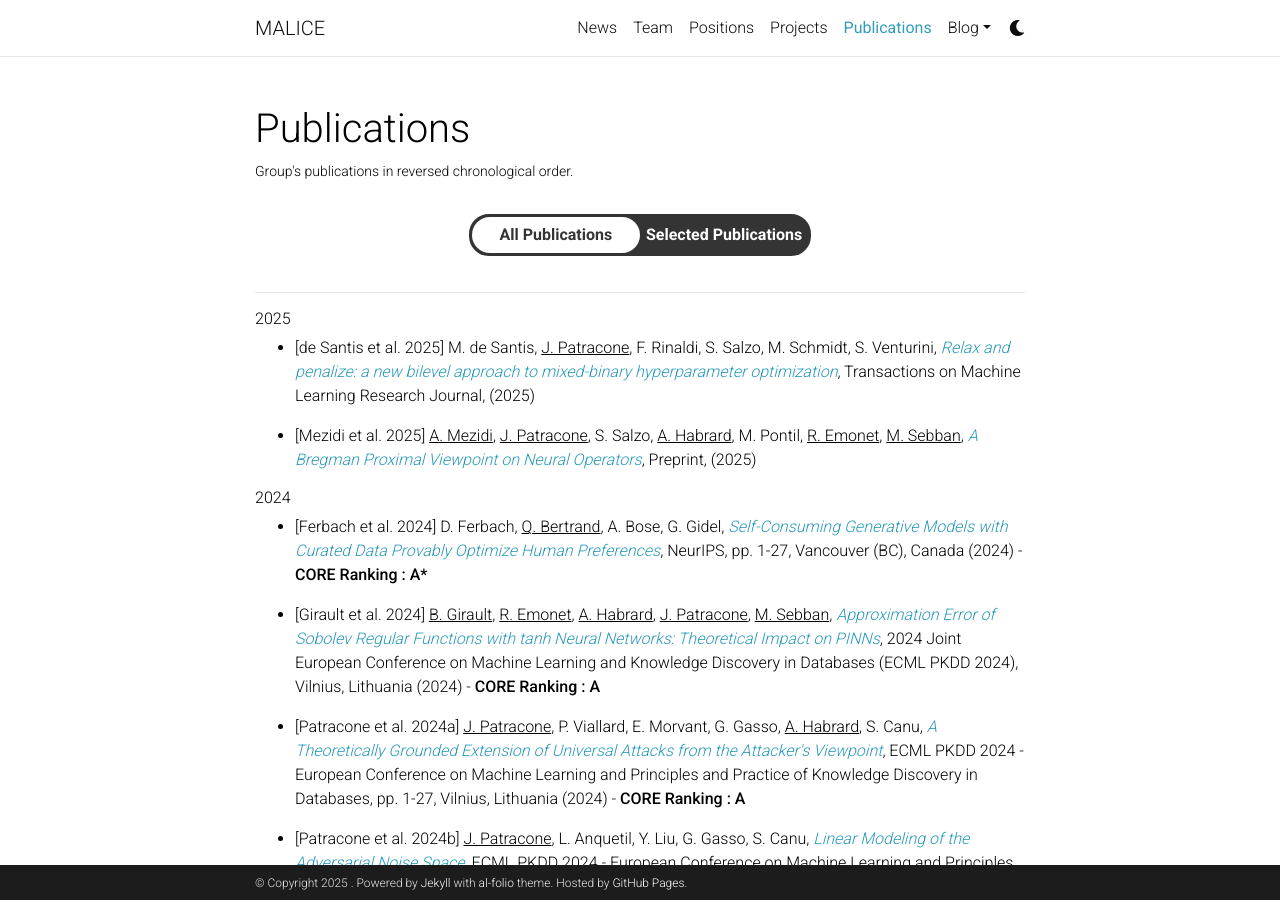
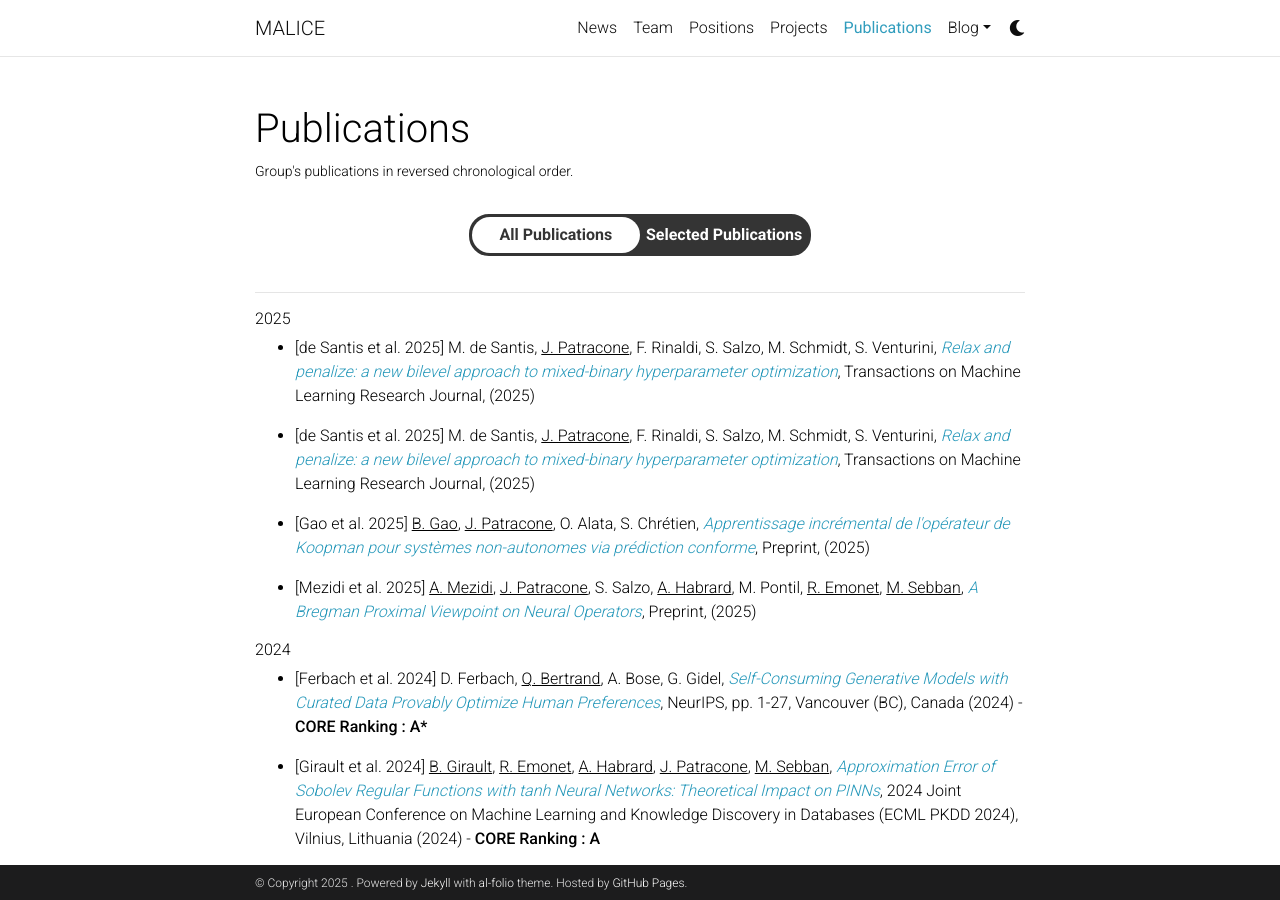
Before and after one commit to labhc-malice/labhc-malice.github.io, a Jekyll site: the page built from _pages/publications.md, in a window 1280 px wide and 900 px high. Built offline with Jekyll 4.4.1, drawn with Linux system fonts in a browser that asks for light colours; comment, search, counter and statistics services are not loaded; a style sheet for code colours, icons or effects is not loaded.

Commit message:
Update labmetry_raw.html

```diff
--- a/_includes/labmetry_raw.html
+++ b/_includes/labmetry_raw.html
@@ -3,6 +3,13 @@
             <ul>
                             <li>[Mezidi et al. 2025]             <u>A. Mezidi</u>,  <u>J. Patracone</u>, S. Salzo, <u>A. Habrard</u>, M. Pontil, <u>R. Emonet</u>, <u>M. Sebban</u>,
 <em><a href="https://inria.hal.science/hal-04584456" target="_blank">A Bregman Proximal Viewpoint on Neural Operators</a></em>, Preprint, (2025)
+</li>
+                <li>[de Santis et al. 2025]             M. de Santis,                             <u>J. Patracone</u>,
+                        F. Rinaldi,                 S. Salzo,                 M. Schmidt,                 S. Venturini,
+<em><a href="https://hal.science/hal-04183917v2" target="_blank">Relax and penalize: a new bilevel approach to mixed-binary hyperparameter optimization</a></em>, Transactions on Machine Learning Research Journal, (2025)
+</li>
+                            <li>[Gao et al. 2025]             <u>B. Gao</u>,  <u>J. Patracone</u>, O. Alata, S. Chrétien,
+<em><a href="https://inria.hal.science/hal-05024738" target="_blank">Apprentissage incrémental de l'opérateur de Koopman pour systèmes non-autonomes via prédiction conforme</a></em>, Preprint, (2025)
 </li>
                 <li>[de Santis et al. 2025]             M. de Santis,                             <u>J. Patracone</u>,
                         F. Rinaldi,                 S. Salzo,                 M. Schmidt,                 S. Venturini,
```
